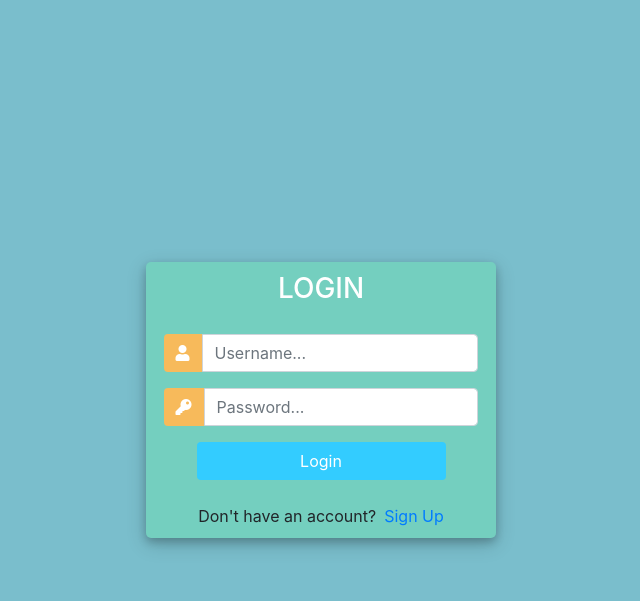
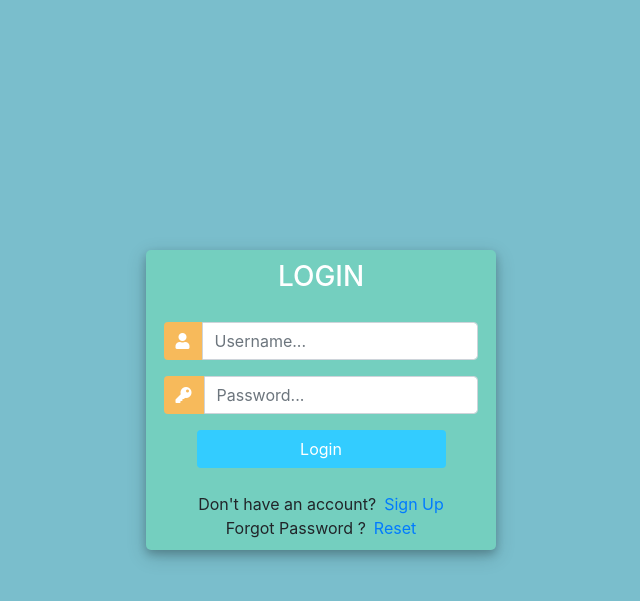
Before and after one commit to JagaranMaharjan/Customer-Management-Application, a Django app: page /login/ in a window 1280 px wide. Shown: the top 601 px of the page, without its empty margins (319-959 px from the left). Run offline with Django 3.2, Linux system fonts and the light colour scheme; some libraries are stand-ins or nearby versions.

Commit message:
created ui for reset password, modify django reset password ui and implemented functionality of it.

```diff
--- a/accounts/templates/accounts/login.html
+++ b/accounts/templates/accounts/login.html
@@ -113,6 +113,9 @@
 					<div class="d-flex justify-content-center links">
 						Don't have an account? <a href="{% url 'register' %}" class="ml-2">Sign Up</a>
 					</div>
+                    <div class="d-flex justify-content-center links">
+						Forgot Password ? <a href="{% url 'reset_password' %}" class="ml-2">Reset</a>
+					</div>
 
 				</div>
 			</div>
--- a/accounts/templates/accounts/main.html
+++ b/accounts/templates/accounts/main.html
@@ -21,7 +21,7 @@
 <!-- End of Body Content -->
 <hr>
 <!-- Start Footer -->
-<h5>Footer</h5>
+{% include 'accounts/footer.html' %}
 <!-- End of Footer -->
 <!-- Link Online JQuery CDN -->
 <script src="https://code.jquery.com/jquery-3.5.1.slim.min.js"
--- /dev/null
+++ b/accounts/templates/accounts/password_reset_done.html
@@ -0,0 +1,3 @@
+<h3>Password Reset Complete</h3>
+<p>Your Password has been set. You may go ahead and log in now.</p>
+<a href="/">Log In</a>
--- /dev/null
+++ b/accounts/templates/accounts/password_reset_sent.html
@@ -0,0 +1,3 @@
+<h3>Password Reset Sent</h3>
+<p>We've emailed you instructions for setting your password, if an account exists with the email you entered. You should receive them shortly.</p>
+<p>If you don't receive an email, please make sure yu've entered the address you registered with, and check your spam folder.</p>
--- a/accounts/urls.py
+++ b/accounts/urls.py
@@ -1,5 +1,6 @@
 from django.urls import path
 from . import views
+from django.contrib.auth import views as auth_views
 
 urlpatterns = [
     path('', views.home, name="home"),
@@ -13,4 +14,15 @@ urlpatterns = [
     path('logout/', views.logoutUser, name="logout"),
     path('user/', views.userPage, name="user_page"),
     path('account_setting/', views.accountSettings, name="account_setting"),
+    path('reset_password/', auth_views.PasswordResetView.as_view(template_name="accounts/password_reset.html"),
+         name="reset_password"),
+    path('reset_password_sent/',
+         auth_views.PasswordResetDoneView.as_view(template_name="accounts/password_reset_sent.html"),
+         name="password_reset_done"),
+    path('reset/<uidb64>/<token>/',
+         auth_views.PasswordResetConfirmView.as_view(template_name="accounts/password_reset_form.html"),
+         name="password_reset_confirm"),
+    path('reset_password_complete/',
+         auth_views.PasswordResetCompleteView.as_view(template_name="accounts/password_reset_done.html"),
+         name="password_reset_complete"),
 ]
--- a/accounts/views.py
+++ b/accounts/views.py
@@ -153,7 +153,7 @@ def customer(request, pk_test):
 
 # create order
 @login_required(login_url='login')
-@allowed_users(allowed_roles=['admin'])
+@allowed_users(allowed_roles=['admin', 'customer'])
 def createOrder(request, pk):
     OrderFormSet = inlineformset_factory(Customer, Order, fields=['product', 'status'], extra=5)
     customer = Customer.objects.get(id=pk)
@@ -182,7 +182,7 @@ def createOrder(request, pk):
 
 # update order
 @login_required(login_url='login')
-@allowed_users(allowed_roles=['admin'])
+@allowed_users(allowed_roles=['admin', 'customer'])
 def updateOrder(request, pk):
     # return order details according to order id
     order = Order.objects.get(id=pk)
@@ -205,7 +205,7 @@ def updateOrder(request, pk):
 
 # delete order for forever
 @login_required(login_url='login')
-@allowed_users(allowed_roles=['admin'])
+@allowed_users(allowed_roles=['admin', 'customer'])
 def deleteOrder(request, pk):
     # return order details according to order id
     order = Order.objects.get(id=pk)
```
Also changed, not shown: accounts/templates/accounts/footer.html (added, +16 -0 lines), accounts/templates/accounts/password_reset.html (added, +7 -0 lines), accounts/templates/accounts/password_reset_form.html (added, +7 -0 lines), customer_management_app/settings.py (+8 -0 lines), accounts/migrations/0009_auto_20201113_0836.py (added), 2 other files.
